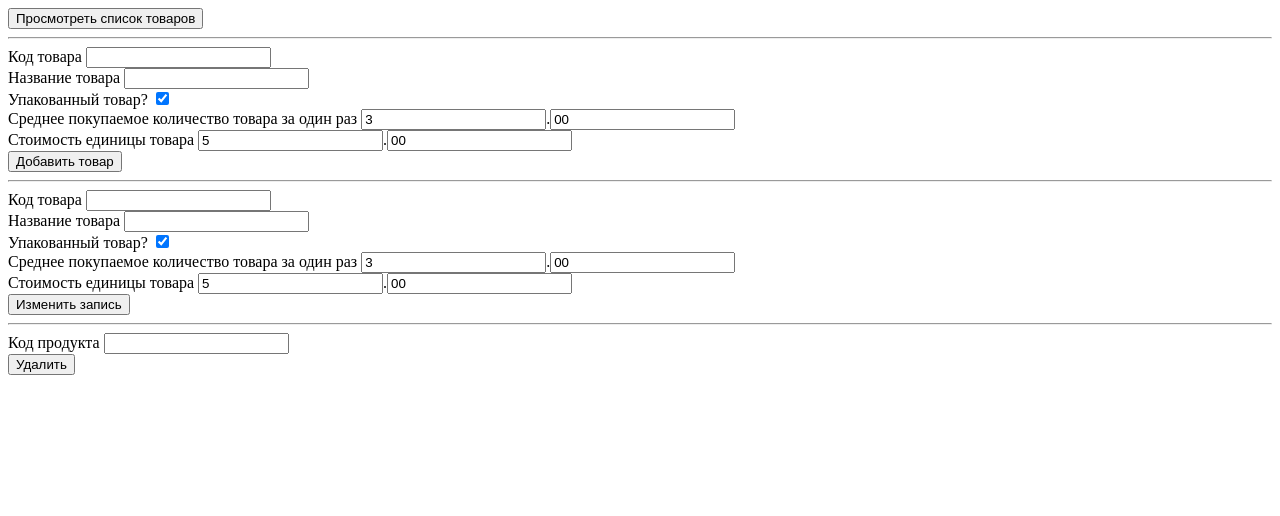
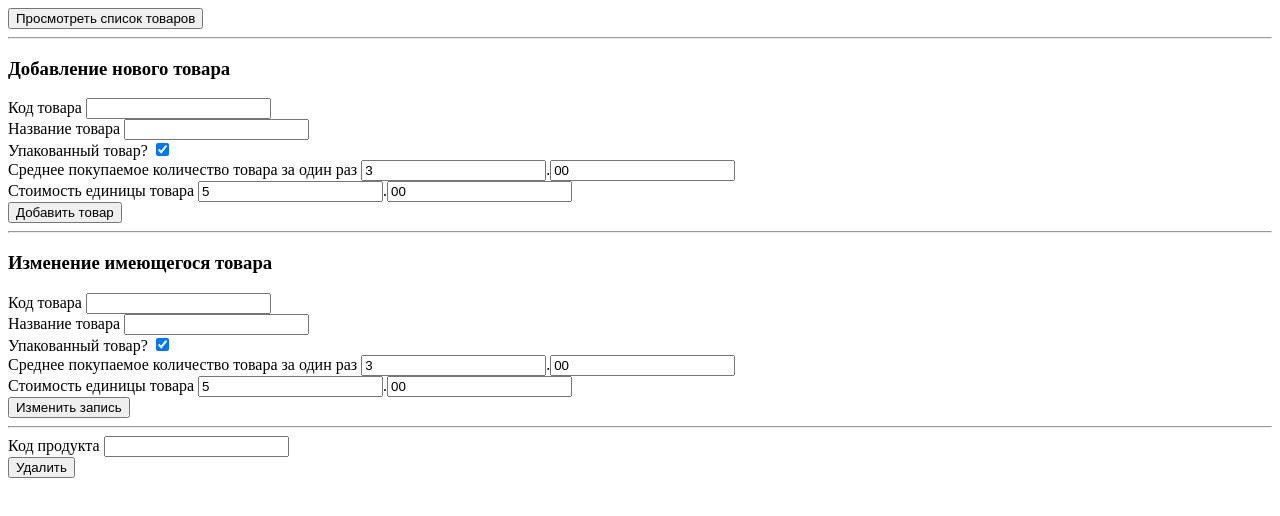
Before and after one commit to DirectoriX/TPRG-TradingTerminal, a plain HTML site: page TradingTerminal/web/showedit.html in a window 1280 px wide. Drawn offline with Linux system fonts and the light colour scheme.

Commit message:
showedit.html edited

```diff
--- a/TradingTerminal/web/showedit.html
+++ b/TradingTerminal/web/showedit.html
@@ -11,6 +11,7 @@
             <input type="hidden" name="act" value="l"/>
         </form>
         <hr/>
+		<h3>Добавление нового товара</h3>
         <form name="add" method="POST" action="TTerminal">
             Код товара <input name="code" value=""/><br/>
             Название товара <input name="name" value=""/><br/>
@@ -21,6 +22,7 @@
             <input type="hidden" name="act" value="a"/>
         </form>
         <hr/>
+		<h3>Изменение имеющегося товара</h3>
         <form name="edit" method="POST" action="TTerminal">
             Код товара <input name="code" value=""/><br/>
             Название товара <input name="name" value=""/><br/>
```
